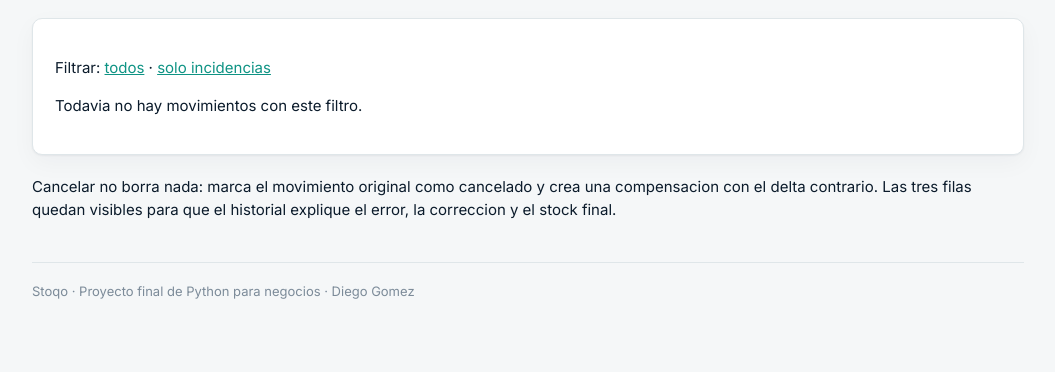
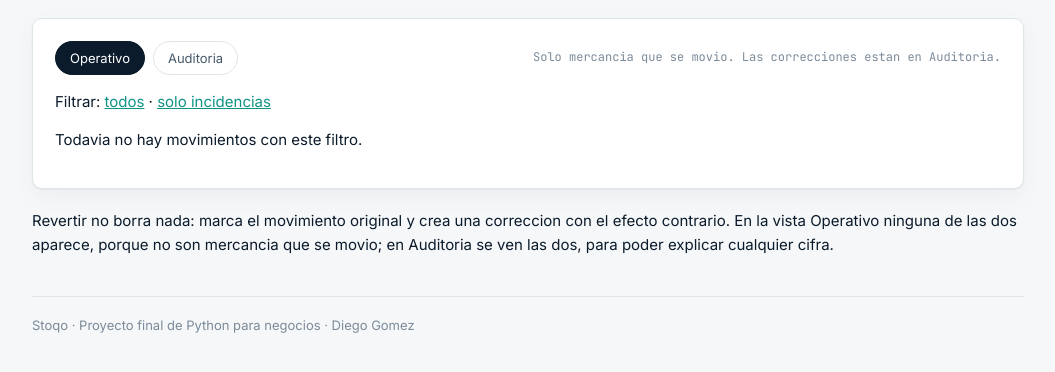
Before and after one commit to Diegogroca/stoqoapp, a FastAPI app: template templates/historial.html in a window 1280 px wide. Shown: the part 122-494 px from the top of the page, without its empty margins (112-1167 px from the left). Run offline with FastAPI, Linux system fonts and the light colour scheme; the template is opened without the code that fills it, so the values that code supplies are empty.

Commit message:
Separa vista operativa de auditoria

```diff
--- a/templates/historial.html
+++ b/templates/historial.html
@@ -12,6 +12,20 @@
     font-size: 14px;
   }
   .paginacion .inactivo { color: var(--tinta-45); }
+  .pestanas-vista { display: flex; gap: 8px; }
+  .pestanas-vista a {
+    font-size: 13px;
+    text-decoration: none;
+    padding: 6px 14px;
+    border: 1px solid var(--borde);
+    border-radius: 999px;
+    color: var(--tinta-70);
+  }
+  .pestanas-vista a.activa {
+    background: var(--tinta);
+    border-color: var(--tinta);
+    color: #fff;
+  }
 </style>
 {% endblock %}
 
@@ -26,6 +40,20 @@
 {% if error %}<div class="aviso-error">{{ error }}</div>{% endif %}
 
 <div class="panel">
+  <div class="encabezado-seccion" style="margin-bottom:12px">
+    <div class="pestanas-vista">
+      <a href="/historial" class="{% if vista != 'auditoria' %}activa{% endif %}">Operativo</a>
+      <a href="/historial?vista=auditoria" class="{% if vista == 'auditoria' %}activa{% endif %}">Auditoria</a>
+    </div>
+    <span class="sku">
+      {% if vista == "auditoria" %}
+        Incluye movimientos revertidos y sus correcciones.
+      {% else %}
+        Solo mercancia que se movio. Las correcciones estan en Auditoria.
+      {% endif %}
+    </span>
+  </div>
+
   <p class="ayuda" style="margin-bottom:14px">
     Filtrar:
     <a href="/historial">todos</a>
@@ -85,15 +113,8 @@
         <td class="sku">{{ fila.movimiento.motivo or "" }}</td>
         <td>
           {% if fila.cancelable %}
-          <form method="post" action="/movimientos/{{ fila.movimiento.id }}/cancelar"
-                style="margin:0;display:flex;gap:6px">
-            <input type="text" name="motivo" required placeholder="Motivo"
-                   style="width:120px;padding:5px 8px;font-size:12px">
-            <button type="submit"
-                    style="background:none;border:1px solid var(--borde);border-radius:6px;color:var(--alerta);cursor:pointer;font-size:12px;padding:5px 9px">
-              Cancelar
-            </button>
-          </form>
+          <a href="/movimientos/{{ fila.movimiento.id }}/cancelar"
+             style="font-size:13px;color:var(--alerta);white-space:nowrap">Revertir</a>
           {% endif %}
         </td>
       </tr>
@@ -105,7 +126,7 @@
 
 {% if paginacion.paginas > 1 %}
 <div class="paginacion">
-  {% set base = "/historial?" ~ ("tipo=" ~ tipo_activo ~ "&" if tipo_activo else "") ~ ("incidencias=1&" if solo_incidencias else "") %}
+  {% set base = "/historial?" ~ ("tipo=" ~ tipo_activo ~ "&" if tipo_activo else "") ~ ("incidencias=1&" if solo_incidencias else "") ~ ("vista=auditoria&" if vista == "auditoria" else "") %}
   {% if paginacion.pagina > 1 %}
     <a href="{{ base }}pagina={{ paginacion.pagina - 1 }}">&larr; Anteriores</a>
   {% else %}
@@ -123,8 +144,9 @@
 {% endif %}
 
 <p class="ayuda">
-  Cancelar no borra nada: marca el movimiento original como cancelado y crea una
-  compensacion con el delta contrario. Las tres filas quedan visibles para que el
-  historial explique el error, la correccion y el stock final.
+  Revertir no borra nada: marca el movimiento original y crea una correccion con
+  el efecto contrario. En la vista Operativo ninguna de las dos aparece, porque no
+  son mercancia que se movio; en Auditoria se ven las dos, para poder explicar
+  cualquier cifra.
 </p>
 {% endblock %}
```
